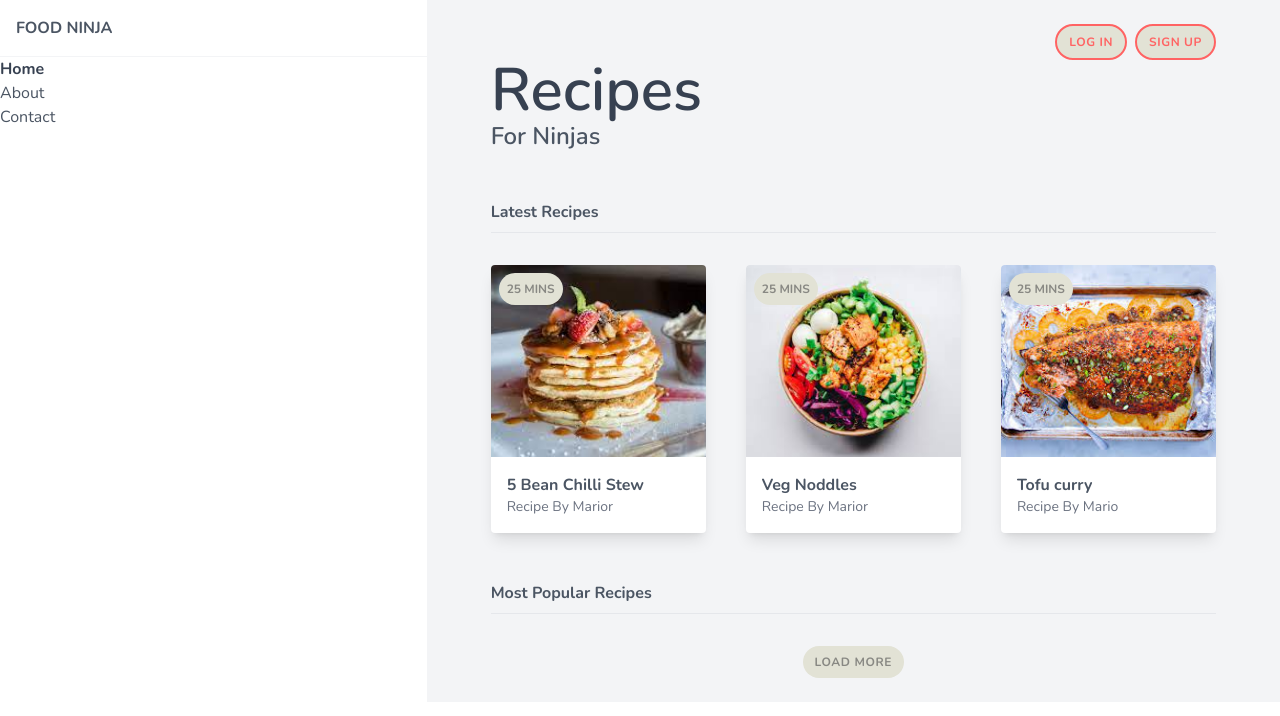
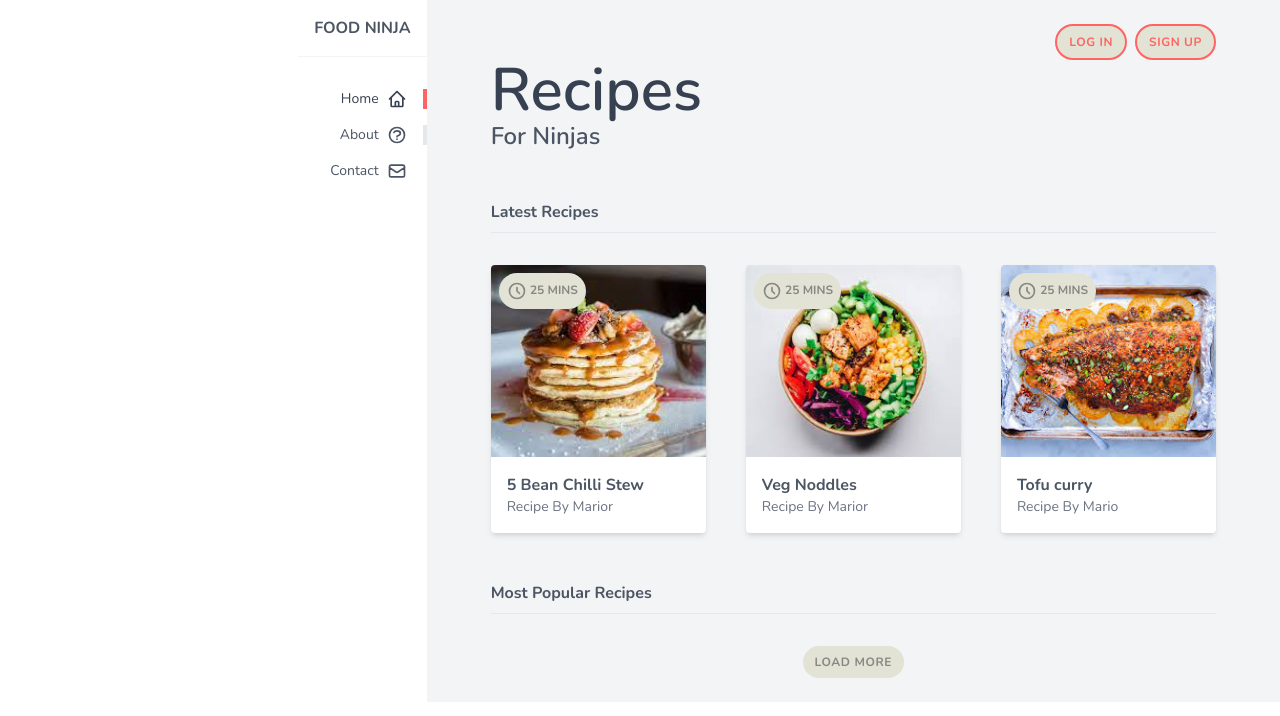
Before and after one commit to Maristina-Hub/tailwind, a website: page public/index.html in a window 1280 px wide. Drawn offline with nearby package versions, Linux system fonts and the light colour scheme.

Commit message:
tailwind tutorial

```diff
--- a/public/index.html
+++ b/public/index.html
@@ -10,27 +10,33 @@
   <body class="text-gray-600 font-body">
     <div class="grid md:grid-cols-3">
       <!-- content wrapper -->
-      <div class="md:col-span-1">
-        <nav>
-          <div>
+      <div class="md:col-span-1 md:flex md:justify-end">
+        <nav class="text-right">
+          <div class=" flex justify-between items-center">
             <h1 class="font-bold uppercase p-4 border-b border-gray-100">
-              <a href="/"> Food Ninja</a>
+              <a href="/" class="hover:text-gray-900"> Food Ninja</a>
             </h1>
+            <div class="px-4 cursor-pointer md:hidden" id="burger">
+              <svg class="w-6 h-6" fill="none" stroke="currentColor" viewBox="0 0 24 24" xmlns="http://www.w3.org/2000/svg"><path stroke-linecap="round" stroke-linejoin="round" stroke-width="2" d="M4 6h16M4 12h16M4 18h16"></path></svg>
+            </div>
           </div>
-          <ul>
-            <li class="text-gray-700 font-bold">
-              <a href="#">
+          <ul class="text-sm mt-6 hidden md:block" id="menu">
+            <li class="text-gray-700 py-2">
+              <a href="#" class="px-4 flex justify-end border-r-4 border-primary">
                 <span> Home</span>
+                <svg class="w-5 h-5 ml-2" fill="none" stroke="currentColor" viewBox="0 0 24 24" xmlns="http://www.w3.org/2000/svg"><path stroke-linecap="round" stroke-linejoin="round" stroke-width="2" d="M3 12l2-2m0 0l7-7 7 7M5 10v10a1 1 0 001 1h3m10-11l2 2m-2-2v10a1 1 0 01-1 1h-3m-6 0a1 1 0 001-1v-4a1 1 0 011-1h2a1 1 0 011 1v4a1 1 0 001 1m-6 0h6"></path></svg>
               </a>
             </li>
-            <li>
-              <a href="#">
+            <li class="py-2">
+              <a href="#" class="px-4 flex justify-end border-r-4 border-wite">
                 <span> About</span>
+                <svg class="w-5 h-5 ml-2" fill="none" stroke="currentColor" viewBox="0 0 24 24" xmlns="http://www.w3.org/2000/svg"><path stroke-linecap="round" stroke-linejoin="round" stroke-width="2" d="M8.228 9c.549-1.165 2.03-2 3.772-2 2.21 0 4 1.343 4 3 0 1.4-1.278 2.575-3.006 2.907-.542.104-.994.54-.994 1.093m0 3h.01M21 12a9 9 0 11-18 0 9 9 0 0118 0z"></path></svg>
               </a>
             </li>
-            <li>
-              <a href="#">
+            <li class="py-2">
+              <a href="#" class="px-4 flex justify-end border-r-4 border-white">
                 <span> Contact</span>
+                <svg class="w-5 h-5 ml-2" fill="none" stroke="currentColor" viewBox="0 0 24 24" xmlns="http://www.w3.org/2000/svg"><path stroke-linecap="round" stroke-linejoin="round" stroke-width="2" d="M3 8l7.89 5.26a2 2 0 002.22 0L21 8M5 19h14a2 2 0 002-2V7a2 2 0 00-2-2H5a2 2 0 00-2 2v10a2 2 0 002 2z"></path></svg>
               </a>
             </li>
           </ul>
@@ -40,8 +46,8 @@
 
       <main class="px-16 py-6 bg-gray-100 md:col-span-2">
         <div class="flex justify-center md:justify-end">
-          <a href="#" class="text-primary btn bg-secondary-100 border-primary border-2">Log in</a>
-          <a href="#" class="text-primary ml-2 btn bg-secondary-100 border-primary border-2"> Sign Up</a>
+          <a href="#" class="text-primary btn bg-secondary-100 border-primary md:border-2 hover:bg-primary hover:text-white">Log in</a>
+          <a href="#" class="text-primary ml-2 btn bg-secondary-100 border-primary md:border-2 hover:bg-primary hover:text-white"> Sign Up</a>
         </div>
 
         <header>
@@ -56,7 +62,7 @@
 
           <div class="mt-8 grid lg:grid-cols-3 gap-10">
             <!-- Cards go here -->
-            <div class="card">
+            <div class="card hover:shadow-2xl">
               <!-- for the card -->
               <img
                 src="./img/food 1.jpg"
@@ -71,10 +77,11 @@
                 >
               </div>
               <div class="badge">
+                <svg class="w-5 h-5 inline-block" fill="none" stroke="currentColor" viewBox="0 0 24 24" xmlns="http://www.w3.org/2000/svg"><path stroke-linecap="round" stroke-linejoin="round" stroke-width="2" d="M12 8v4l3 3m6-3a9 9 0 11-18 0 9 9 0 0118 0z"></path></svg>
                 <span> 25 mins</span>
               </div>
             </div>
-            <div class="card">
+            <div class="card hover:shadow-2xl">
               <!-- for the card -->
               <img
                 src="./img/food 2.jpg"
@@ -89,10 +96,11 @@
                 >
               </div>
               <div class="badge">
+                <svg class="w-5 h-5 inline-block" fill="none" stroke="currentColor" viewBox="0 0 24 24" xmlns="http://www.w3.org/2000/svg"><path stroke-linecap="round" stroke-linejoin="round" stroke-width="2" d="M12 8v4l3 3m6-3a9 9 0 11-18 0 9 9 0 0118 0z"></path></svg>
                 <span> 25 mins</span>
               </div>
             </div>
-            <div class="card">
+            <div class="card hover:shadow-2xl">
               <!-- for the card -->
               <img
                 src="./img/food 3.jpg"
@@ -107,6 +115,7 @@
                 >
               </div>
               <div class="badge">
+                <svg class="w-5 h-5 inline-block" fill="none" stroke="currentColor" viewBox="0 0 24 24" xmlns="http://www.w3.org/2000/svg"><path stroke-linecap="round" stroke-linejoin="round" stroke-width="2" d="M12 8v4l3 3m6-3a9 9 0 11-18 0 9 9 0 0118 0z"></path></svg>
                 <span> 25 mins</span>
               </div>
             </div>
--- a/src/styles.css
+++ b/src/styles.css
@@ -6,7 +6,7 @@
 
 
 .card {
-    @apply bg-white rounded overflow-hidden shadow-lg relative;
+    @apply bg-white rounded overflow-hidden shadow-md relative;
 }
 
 .badge {
```
Also changed, not shown: public/styles.css.
